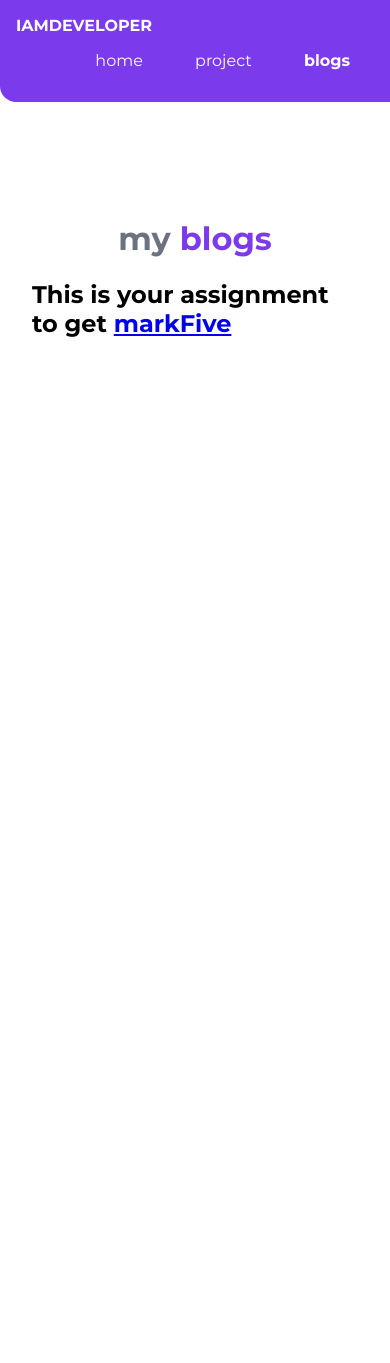
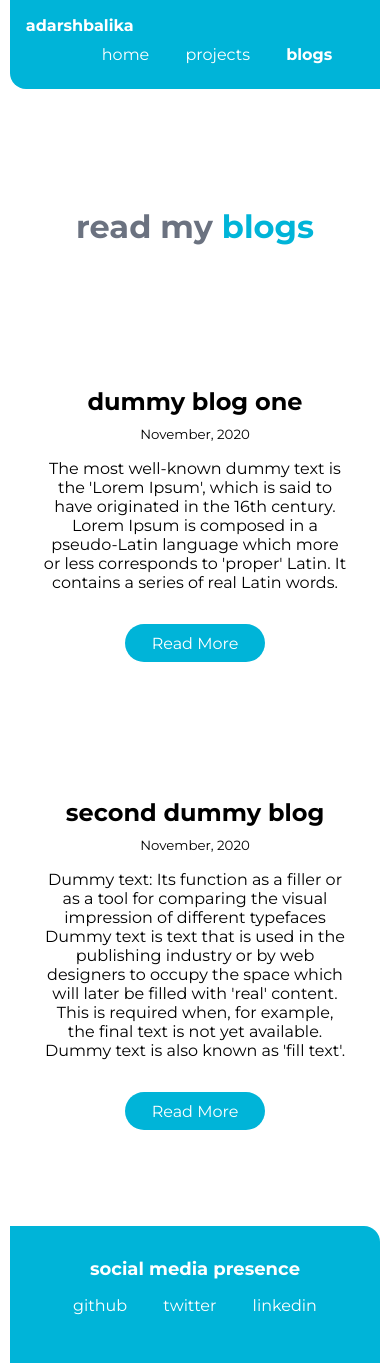
Before and after one commit to Sharique46/Sharique-portfolio, a plain HTML site: page blogs.html in a window 390 px wide. Before the commit the page ends 844 px from the top, so only its background shows below. Drawn offline with Linux system fonts and the light colour scheme.

Commit message:
fix: centered contents

```diff
--- a/blogs.html
+++ b/blogs.html
@@ -1,21 +1,20 @@
 <!DOCTYPE html>
 <html lang="en">
   <head>
-    <meta charset="UTF-8">
-    <meta http-equiv="X-UA-Compatible" content="IE=edge">
-    <meta name="viewport" content="width=device-width, initial-scale=1.0">
+    <meta charset="UTF-8" />
+    <meta name="viewport" content="width=device-width, initial-scale=1.0" />
     <link href="styles.css" rel="stylesheet" />
-    <title>Blogs | Adarsh Balika</title>
+    <title>blogs | adarshbalika</title>
   </head>
   <body>
     <nav class="navigation container">
-        <div class="nav-brand">IAMDEVELOPER</div>
+      <div class="nav-brand"><a href="/">adarshbalika</a></div>
       <ul class="list-non-bullet nav-pills">
         <li class="list-item-inline">
-                <a class="link " href="/">home</a>
+          <a class="link" href="/">home</a>
         </li>
         <li class="list-item-inline">
-                <a class="link " href="/projects.html">project</a>
+          <a class="link" href="/projects.html">projects</a>
         </li>
         <li class="list-item-inline">
           <a class="link link-active" href="/blogs.html">blogs</a>
@@ -24,8 +23,64 @@
     </nav>
 
     <header class="hero">
-        <h1 class="hero-heading">my <span class="heading-inverted">blogs</span></h1>
-        <h2>This is your assignment to get <a href= "https://neog.camp/qualifier/nine-point"> markFive</a></h2>
+      <h1 class="hero-heading">
+        read my <span class="heading-inverted">blogs</span>
+      </h1>
     </header>
+
+    <ul class="list-non-bullet">
+      <li>
+        <article class="showcase-list container container-center">
+          <h1>dummy blog one</h1>
+          <small>November, 2020</small>
+          <p>
+            The most well-known dummy text is the 'Lorem Ipsum', which is said
+            to have originated in the 16th century. Lorem Ipsum is composed in a
+            pseudo-Latin language which more or less corresponds to 'proper'
+            Latin. It contains a series of real Latin words.
+          </p>
+
+          <a class="link link-primary" href="./dummy-blog.html">Read More</a>
+        </article>
+      </li>
+
+      <li>
+        <article class="showcase-list container container-center">
+          <h1>second dummy blog</h1>
+          <small>November, 2020</small>
+          <p>
+            Dummy text: Its function as a filler or as a tool for comparing the
+            visual impression of different typefaces Dummy text is text that is
+            used in the publishing industry or by web designers to occupy the
+            space which will later be filled with 'real' content. This is
+            required when, for example, the final text is not yet available.
+            Dummy text is also known as 'fill text'.
+          </p>
+
+          <a
+            class="link link-primary"
+            href="https://tanaypratap.substack.com/p/15-lpa-web-dev-job-checklist"
+            >Read More</a
+          >
+        </article>
+      </li>
+    </ul>
+
+    <footer class="footer">
+      <div class="footer-header">social media presence</div>
+      <ul class="social-links list-non-bullet">
+        <li class="list-item-inline">
+          <a class="link" href="https://github.com/neogcamp/"> github </a>
+        </li>
+        <li class="list-item-inline">
+          <a class="link" href="https://twitter.com/neogcamp"> twitter </a>
+        </li>
+        <li class="list-item-inline">
+          <a class="link" href="https://www.linkedin.com/company/neog-camp/">
+            linkedin
+          </a>
+        </li>
+      </ul>
+    </footer>
   </body>
 </html>
--- a/styles.css
+++ b/styles.css
@@ -1,14 +1,18 @@
-@import url('https://fonts.googleapis.com/css2?family=Montserrat:wght@400;700&display=swap');
+@import url("https://fonts.googleapis.com/css2?family=Montserrat:wght@400;700&display=swap");
 
+
+/* /* #00B4D8 */
  :root {
-    --primary-color: #7C3AED;
-    --off-white: #F3F4F6;
-    --dark-gray: #6B7280;
+  --primary-color: #00B4D8 ;
+  --off-white: #f3f4f6;
+  --dark-gray: #6b7280;
 }
-
+/* #7C3AED */
 body {
-    font-family: 'Montserrat', sans-serif;
-    margin: 0px
+  font-family: "Montserrat", sans-serif;
+  margin: 0px auto;
+  max-width: 85%;
+  width: 100%;
 }
 
 hr {
@@ -27,7 +31,8 @@ hr {
 }
 
 .container-center {
-    max-width: 600px;
+  max-width: 900px;
+  width: 100%;
   margin: auto;
 }
 
@@ -39,21 +44,21 @@ hr {
 }
 
 .link-primary {
+  max-width: 140px;
+  padding: 0.6rem 1.2rem;
   background-color: var(--primary-color);
-    border-radius: 0.5rem;
-    color: white;
-    display: block;
-    max-width: 140px;
-    margin: 1rem 1rem 1rem 0rem;
+  color: #fff;
+  margin: 1rem auto;
+  border-radius: 2rem;
 }
 
 .link-secondary {
+  max-width: 140px;
+  margin: 1rem;
+  padding: 0.6rem 1.2rem;
+  border-radius: 2rem;
+  border: 1px solid var(--primary-color);
   color: var(--primary-color);
-    border-radius: 0.5rem;
-    border: 1px solid var(--primary-color);
-    display: block;
-    max-width: 140px;
-    margin: 1rem 1rem 1rem 0rem;
 }
 
 /** look into BEM naming convention for CSS **/
@@ -79,12 +84,19 @@ hr {
   border-bottom-left-radius: 1rem;
 }
 
+
 .navigation .nav-brand {
   font-weight: bold;
 }
 
+.nav-brand a {
+  text-decoration: none;
+  color: inherit;
+}
+
 .navigation .nav-pills {
   text-align: right;
+  margin: 0.6rem 1rem;
 }
 
 .navigation .link {
@@ -100,12 +112,11 @@ hr {
 .hero {
   padding: 2rem;
   padding-top: 5rem;
-
 }
 
 .hero .hero-img {
   max-width: 80%;
-    width: 350px;
+  width: 550px;
   display: block;
   margin: auto;
 }
@@ -124,11 +135,13 @@ hr {
 
 .section {
   padding: 2rem;
+  margin: 2rem 0;
+  border-radius: 1rem;
+  text-align: center;
 }
 
 .section h1 {
   text-align: center;
-
 }
 
 .ow {
@@ -139,14 +152,14 @@ hr {
 
 .footer {
   background-color: var(--primary-color);
-    padding: 4rem 1rem;
+  padding: 2rem 1rem;
   text-align: center;
   color: white;
   border-top-right-radius: 1rem;
 }
 
 .footer .link {
-    color: white
+  color: white;
 }
 
 .footer .footer-header {
@@ -160,10 +173,42 @@ hr {
 
 /** projects **/
 .showcase-list {
+  /* padding: 2rem; */
   padding: 2rem;
+  border-radius: 1rem;
+  text-align: center;
+  margin: 3rem auto;
+}
+.showcase-list h1 {
+  margin: 0.5rem;
+}
+
+.showcase-list p {
+  padding-bottom: 1rem;
 }
 
 /** blogs **/
+
 .showcase-blog {
   padding-bottom: 6rem;
 }
+
+@media (max-width: 900px) {
+  body {
+    max-width: 95%;
+    width: 100%;
+  }
+
+  .list-item-inline {
+    display: inline;
+    padding: 0rem;
+  }
+
+  .container-center {
+    width: auto;
+  }
+
+  .link-primary {
+    display: block;
+  }
+}
```
Also changed, not shown: projects.html (+2 -2 lines). Lines whose indentation alone changed are shown as unchanged.
